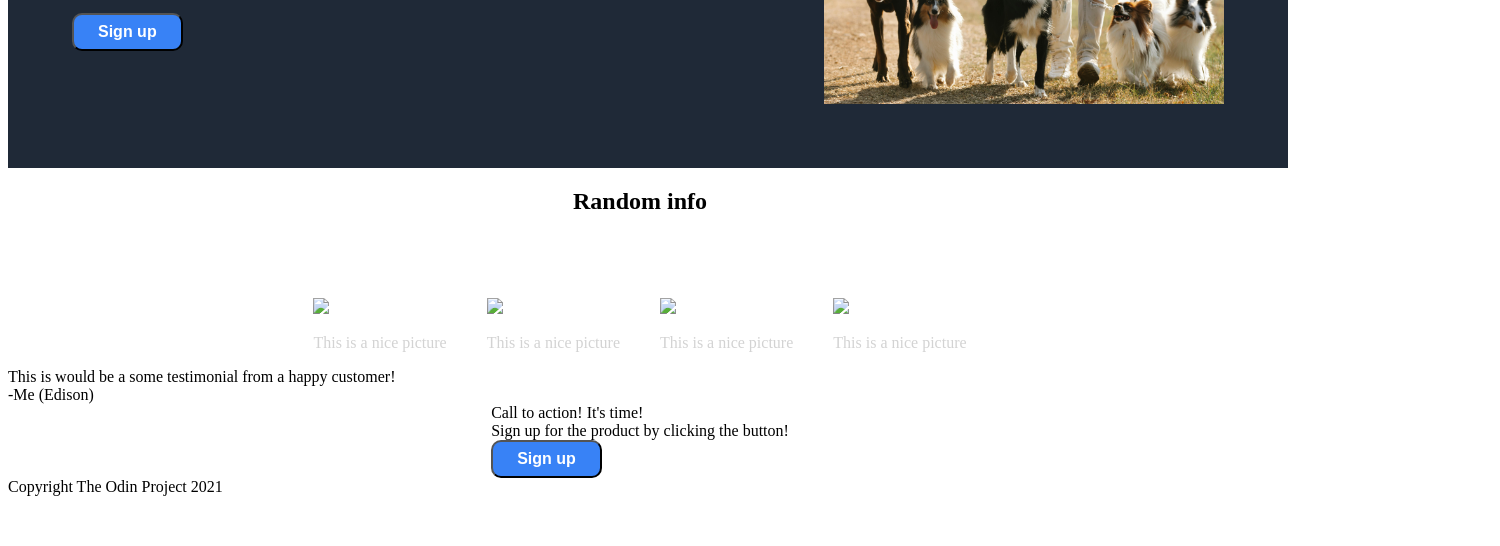
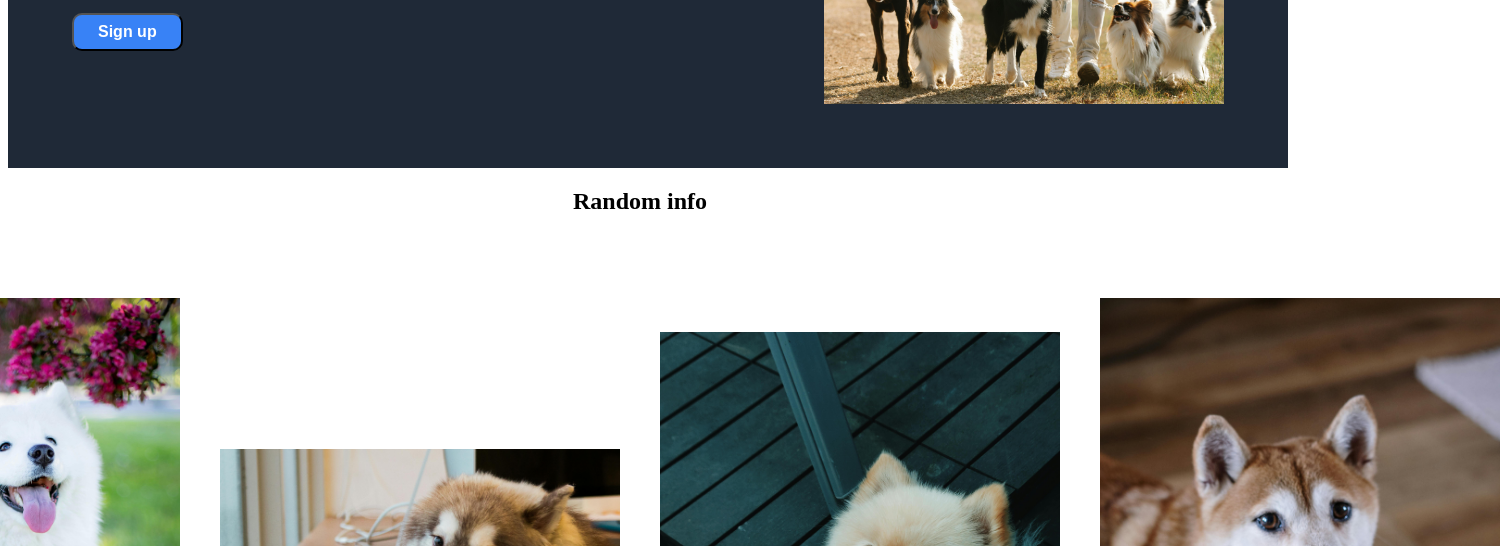
Before and after one commit to edi0328/landing-page, a plain HTML site: page index.html in a window 1280 px wide. Shown: the part 254-800 px from the top of the page, 1500 px wide, since content can reach past the window. Drawn offline with Linux system fonts and the light colour scheme.

Commit message:
Add dog pictures to index.html

```diff
--- a/index.html
+++ b/index.html
@@ -38,25 +38,25 @@
         <h2>Random info</h2>
         <div class="container">
             <div class="media">
-                <img src="./images/pic2"> <!--Here as well-->
+                <img src="images/pexels-valeriya-8563049.jpg"> <!--Here as well-->
                 <p>
                     This is a nice picture
                 </p>
             </div>
             <div class="media">
-                <img src="./images/pic3">
+                <img src="images/pexels-tranmautritam-245037.jpg">
                 <p>
                     This is a nice picture
                 </p>
             </div>
             <div class="media">
-                <img src="./images/pic4">
+                <img src="images/pexels-didsss-2694561.jpg">
                 <p>
                     This is a nice picture
                 </p>
             </div>
             <div class="media">
-                <img src="./images/pic5">
+                <img src="images/pexels-cottonbro-4046312.jpg">
                 <p>
                     This is a nice picture
                 </p>
```
